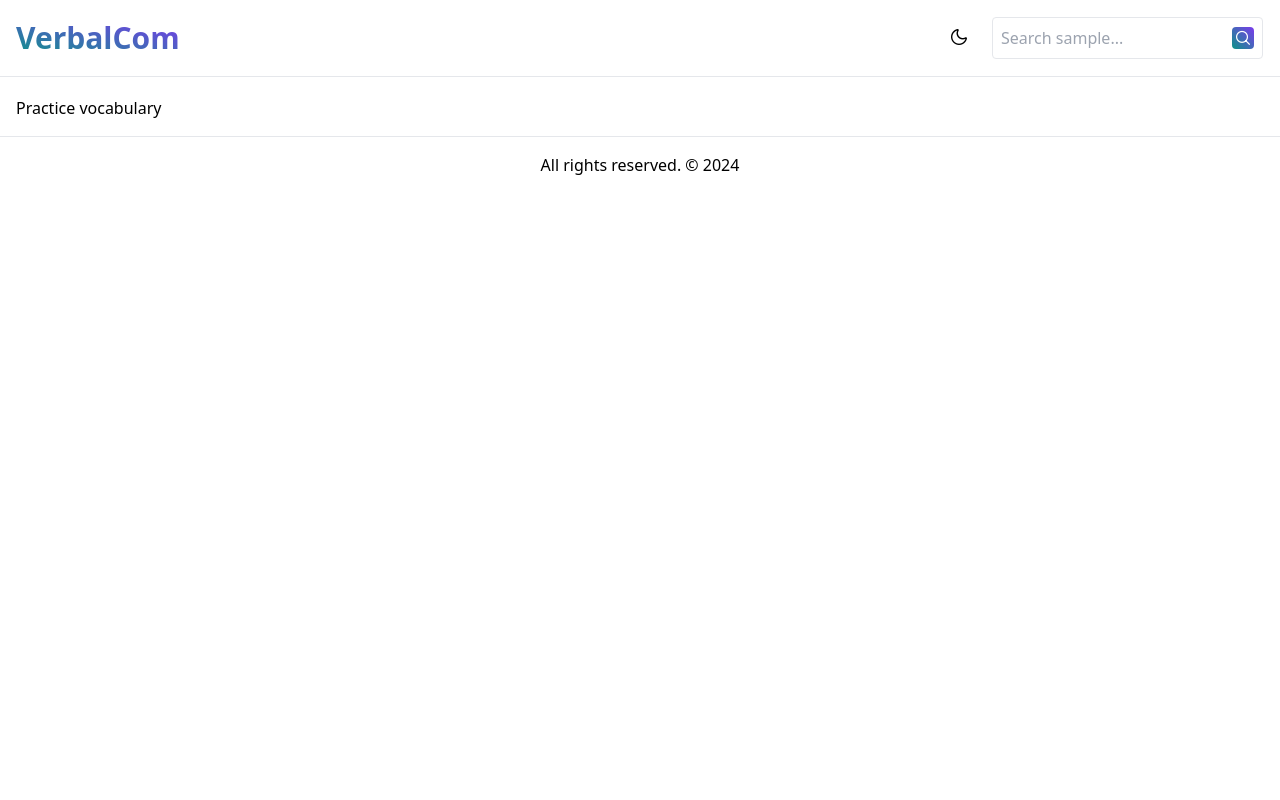
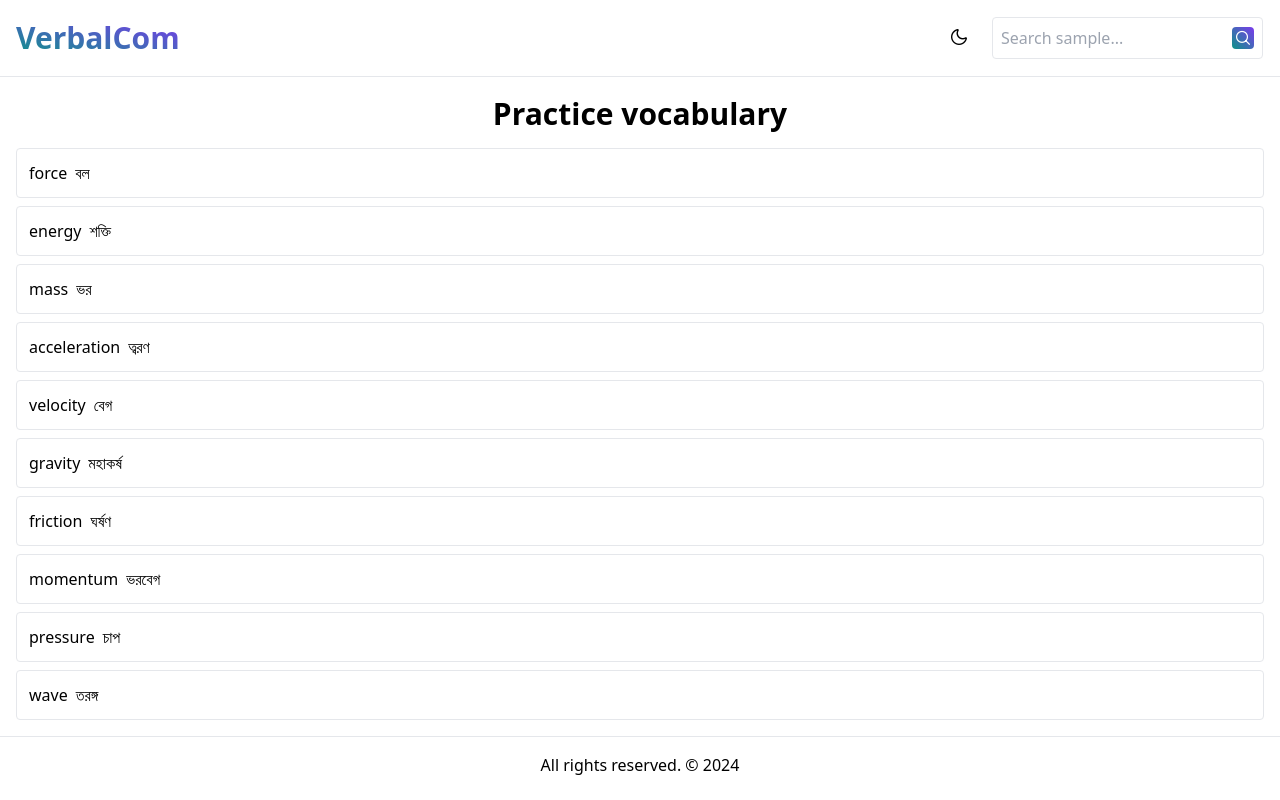
Before and after one commit to ashsajal1/verbalcom, a Vue app: page /vocabulary in a window 1280 px wide. Built offline with nearby package versions, Linux system fonts and the light colour scheme.

Commit message:
feat: show vocabulary

```diff
--- a/src/pages/Vocabulary.vue
+++ b/src/pages/Vocabulary.vue
@@ -1,7 +1,17 @@
 <script lang="ts" setup>
-
+import { vocabulary } from '@/lib/vocabulary';
 </script>
 
 <template>
-    <h1>Practice vocabulary</h1>
+    <h1 class="text-3xl font-bold text-center mb-4 g-text">Practice vocabulary</h1>
+
+    <div class="flex gap-2 flex-col">
+        <div class="flex items-center p-3 gap-2 rounded border" v-for="(item, index) in vocabulary" :key="index">
+            <div class="flex items-center gap-2">
+                <div>{{ item.en }}</div>
+                <div>{{ item.bn }}</div>
+            </div>
+            <div></div>
+        </div>
+    </div>
 </template>
```
